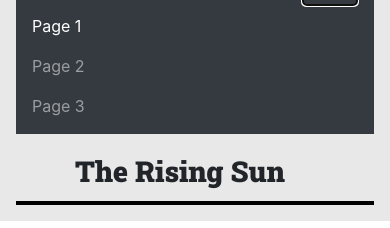
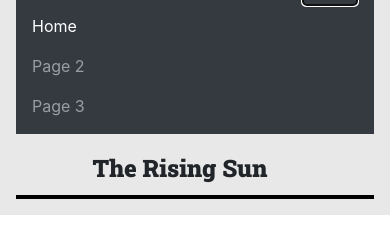
Before and after one commit to chetas11/HTML, a plain HTML site: page NewsPaper_Design/index.html in a window 390 px wide. Both pictures are taken after a click on the button "Toggle navigation". Shown: the part 58-286 px from the top of the page. Drawn offline with nearby package versions, Linux system fonts and the light colour scheme.

Commit message:
small fix

```diff
--- a/NewsPaper_Design/index.html
+++ b/NewsPaper_Design/index.html
@@ -32,7 +32,7 @@
         <div class="collapse navbar-collapse" id="navbarNavAltMarkup">
           <div class="navbar-nav">
             <a class="nav-link active" href="./index.html"
-              >Page 1 <span class="sr-only">(current)</span></a
+              >Home<span class="sr-only">(current)</span></a
             >
             <a class="nav-link" href="page2.html">Page 2</a>
             <a class="nav-link" href="/page3.html">Page 3</a>
--- a/NewsPaper_Design/styles.css
+++ b/NewsPaper_Design/styles.css
@@ -46,9 +46,9 @@ footer .container {
   font-size: 220%;
 }
 
-@media only screen and (max-width: 415px) {
+@media only screen and (max-width: 768px) {
     .top-heading {
-      font-size: 200%;
+      font-size: 150%;
     }
 
     .top-img,
@@ -58,7 +58,7 @@ footer .container {
 }
 
 
-@media only screen and (max-width: 1200px) {
+@media only screen and (min-width: 800px) {
     .top-heading {
       font-size: 180%;
     }
```
